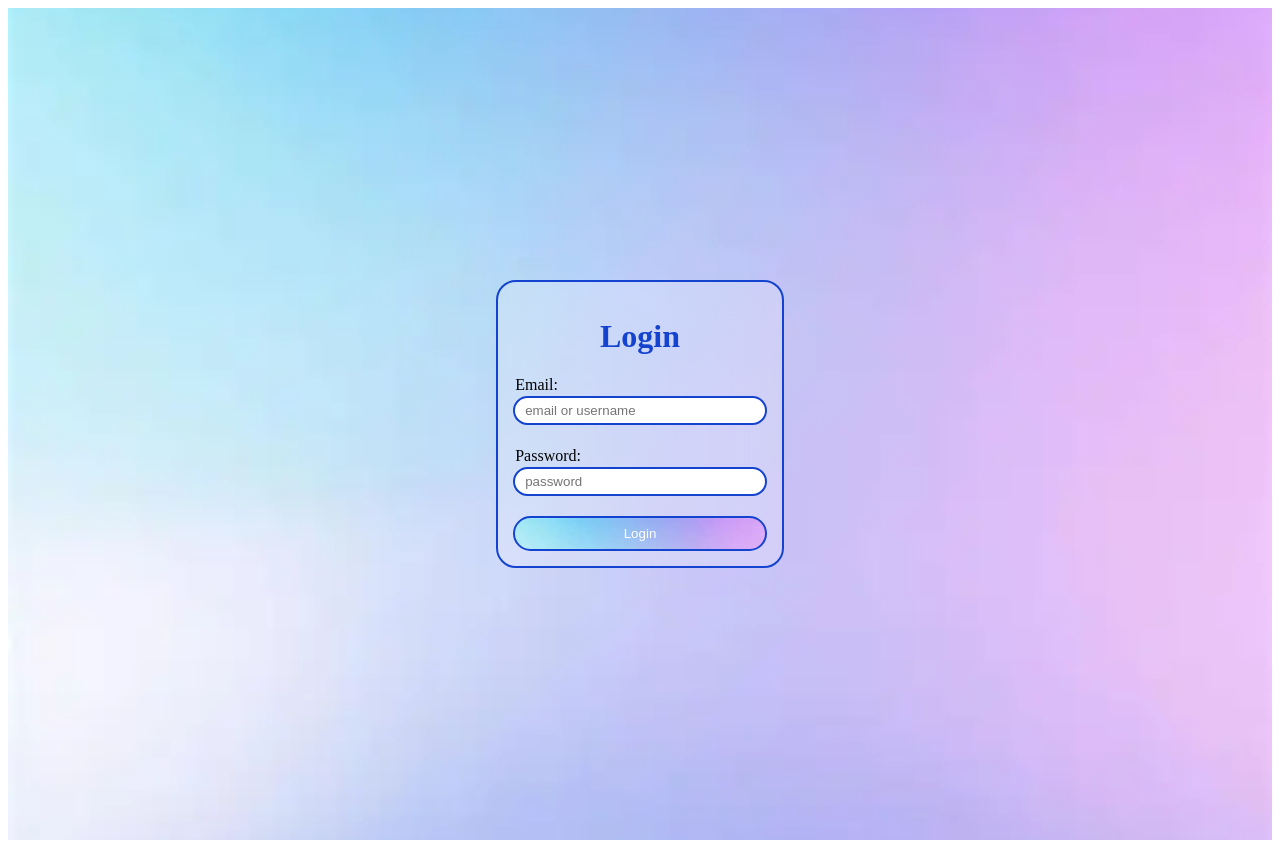
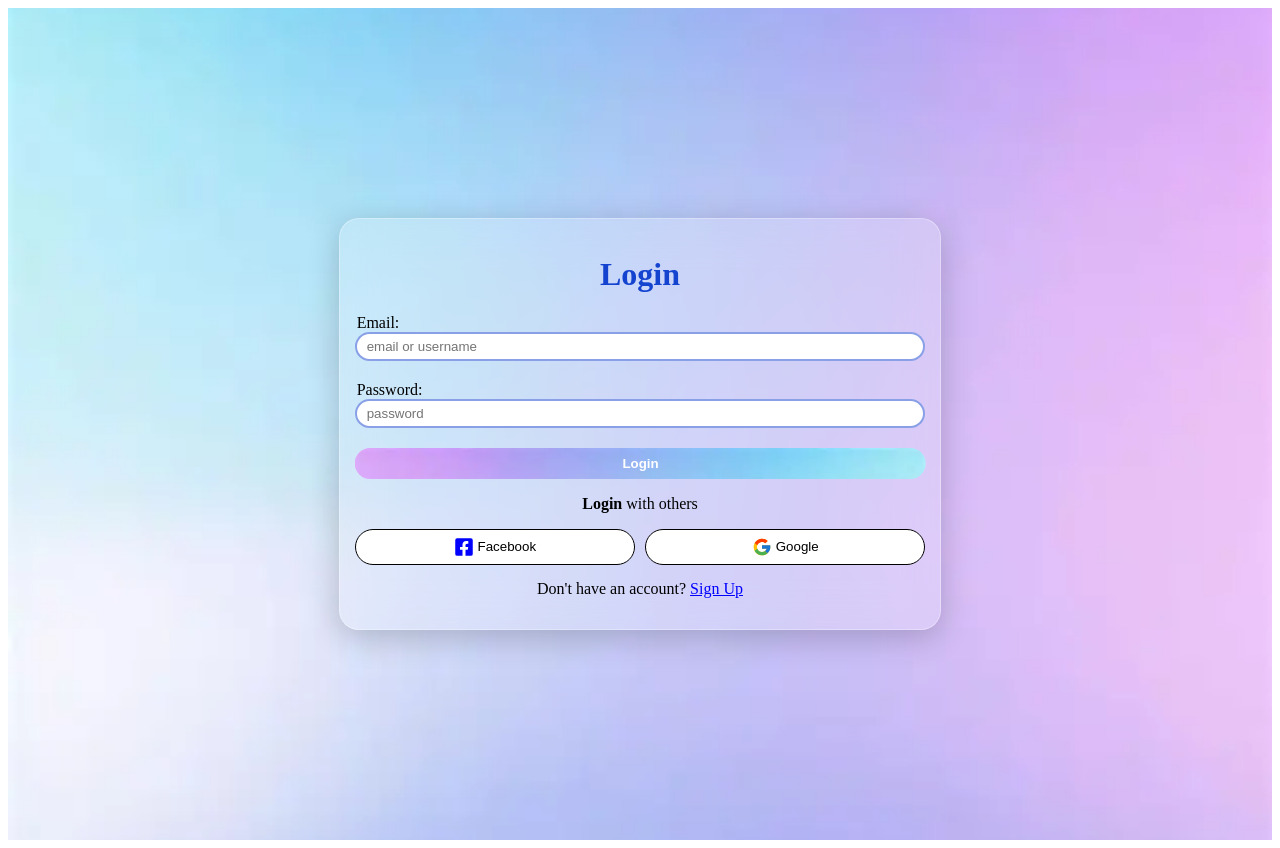
Before and after one commit to asharaam1/supabase-course, a React (Vite) app: page / in a window 1280 px wide. Built offline with nearby package versions, Linux system fonts and the light colour scheme; the HTML template or start-up script is replaced by a standard one.

Commit message:
Login UI updated

```diff
--- a/package.json
+++ b/package.json
@@ -12,7 +12,8 @@
   "dependencies": {
     "@supabase/supabase-js": "^2.49.4",
     "react": "^18.3.1",
-    "react-dom": "^18.3.1"
+    "react-dom": "^18.3.1",
+    "react-icons": "^5.5.0"
   },
   "devDependencies": {
     "@types/react": "^18.3.3",
--- a/src/Auth.tsx
+++ b/src/Auth.tsx
@@ -1,5 +1,8 @@
-import React from "react";
 import bgImg from "./assets/bgimgs.jpg";
+import { FcGoogle } from "react-icons/fc";
+import { FaFacebookSquare } from "react-icons/fa";
+import { useState } from "react";
+
 function Auth() {
   return (
     <>
@@ -18,18 +21,19 @@ function Auth() {
       >
         <div
           style={{
-            border: "2px solid rgba(20, 67, 208, 1)",
+            border: "1px solid rgba(255,255,255,0.3)",
             borderRadius: "20px",
             padding: "15px",
             justifyItems: "center",
             backgroundColor: "rgba(255, 255, 255, 0.2)",
             backdropFilter: "blur(20px)",
             WebkitBackdropFilter: "blur(10px)", // for Safari
+            boxShadow: "0 8px 32px rgba(0,0,0,0.2)",
           }}
         >
           <h1 style={{ color: "rgba(20, 67, 208, 1)" }}>Login</h1>
-          <div>
-            <p style={{ margin: "2px" }}>Email:</p>
+          <div style={{ width: "100%" }}>
+            <label style={{ margin: "2px" }}>Email:</label>
             <input
               type="text"
               placeholder="email or username"
@@ -39,10 +43,16 @@ function Auth() {
                 borderRadius: "20px",
                 marginBottom: "20px",
                 boxSizing: "border-box",
-                border: "2px solid rgba(20, 67, 208, 1)",
+                transition: "0.3s",
+                outline: "none",
+
+                border: "2px solid rgba(20, 67, 208, 0.5)",
               }}
+              onFocus={(e) =>
+                (e.target.style.border = "2px solid rgba(20, 67, 208, 1)")
+              }
             />
-            <p style={{ margin: "2px" }}>Password:</p>
+            <label style={{ margin: "2px" }}>Password:</label>
             <input
               type="password"
               placeholder="password"
@@ -52,8 +62,11 @@ function Auth() {
                 borderRadius: "20px",
                 marginBottom: "20px",
                 boxSizing: "border-box",
-                border: "2px solid rgba(20, 67, 208, 1)",
+                border: "2px solid rgba(20, 67, 208, 0.5)",
               }}
+              onFocus={(e) =>
+                (e.target.style.border = "2px solid rgba(20, 67, 208, 1)")
+              }
             />
             <button
               style={{
@@ -63,12 +76,84 @@ function Auth() {
                 color: "white",
                 backgroundImage: `url(${bgImg})`,
                 backgroundSize: "cover",
-                border: "2px solid rgba(20, 67, 208, 1)",
+                // backgroundPosition:'center',
+                transform: "scaleX(-1)",
+                // border: "2px solid rgba(20, 67, 208, 0.5)",
+                border: "none",
+                fontWeight: "bold",
+                transition: "all 0.3s ease",
+                cursor: "pointer",
+              }}
+              onMouseOver={(e) =>
+                (e.currentTarget.style.transform = "scaleX(-1)  scale(1.05)")
+              }
+              onMouseOut={(e) => {
+                const target = e.target as HTMLButtonElement;
+                target.style.transform = " scaleX(-1) scale(1)";
               }}
             >
-              Login
+              <span
+                style={{ transform: "scaleX(-1)", display: "inline-block" }}
+              >
+                Login
+              </span>
             </button>
           </div>
+          <p>
+            <b>Login</b> with others
+          </p>
+          <div
+            style={{
+              display: "flex",
+              gap: "10px",
+              width: "100%",
+              boxSizing: "border-box",
+              justifyContent: "center",
+              alignItems: "center",
+            }}
+          >
+            <button
+              style={{
+                padding: "7px 10px",
+                width: "50%",
+                borderRadius: "20px",
+                backgroundColor: "#fff",
+                alignItems: "center",
+                justifyContent: "center",
+                display: "flex",
+                gap: "4px",
+                border: "1px solid",
+              }}
+            >
+              <FaFacebookSquare size={20} color="blue" />
+              Facebook
+            </button>
+            <button
+              style={{
+                padding: "7px 10px",
+                width: "50%",
+                borderRadius: "20px",
+                backgroundColor: "#fff",
+                alignItems: "center",
+                justifyContent: "center",
+                display: "flex",
+                gap: "4px",
+                border: "1px solid",
+              }}
+            >
+              <FcGoogle size={20} />
+              Google
+            </button>
+          </div>
+          <p style={{ marginTop: "15px" }}>
+            Don&apos;t have an account?{" "}
+            <a
+              href="/signup"
+              style={{ color: "blue", textDecoration: "underline" }}
+            >
+              Sign Up
+            </a>
+          </p>
         </div>
       </div>
     </>
```
Also changed, not shown: 1 other file (tests, documents, lock files or other folders).
